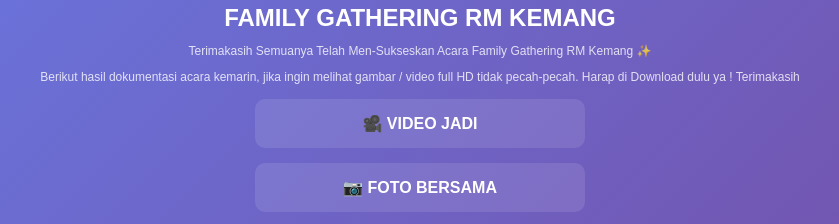
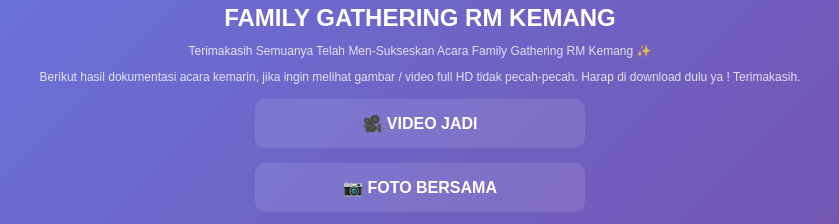
Before and after one commit to aldydasilva172-lang/RM-KEMANG, a plain HTML site: page index.html in a window 1280 px wide. Shown: the part 289-513 px from the top of the page, 220-1059 px from the left. Drawn offline with Linux system fonts and the light colour scheme.

Commit message:
Update index.html

```diff
--- a/index.html
+++ b/index.html
@@ -50,8 +50,8 @@
   <p>Terimakasih Semuanya
     Telah Men-Sukseskan Acara Family Gathering RM Kemang
     ✨ </p>    <p> Berikut hasil dokumentasi acara kemarin,
-    jika ingin melihat gambar / video full HD tidak pecah-pecah. Harap di Download dulu ya !
-   Terimakasih </p>
+    jika ingin melihat gambar / video full HD tidak pecah-pecah. Harap di download dulu ya !
+   Terimakasih. </p>
 
   <a class="link" href="https://drive.google.com/drive/folders/114kNT3t1nnbmb-fcNGjHbuBG2KzZg50F" target="_blank">🎥 VIDEO JADI</a>
   <a class="link" href="https://drive.google.com/drive/folders/1xtipNH8S6Iw63Aapu_mRj0g8pgWhL838" target="_blank">📷 FOTO BERSAMA</a>
```
